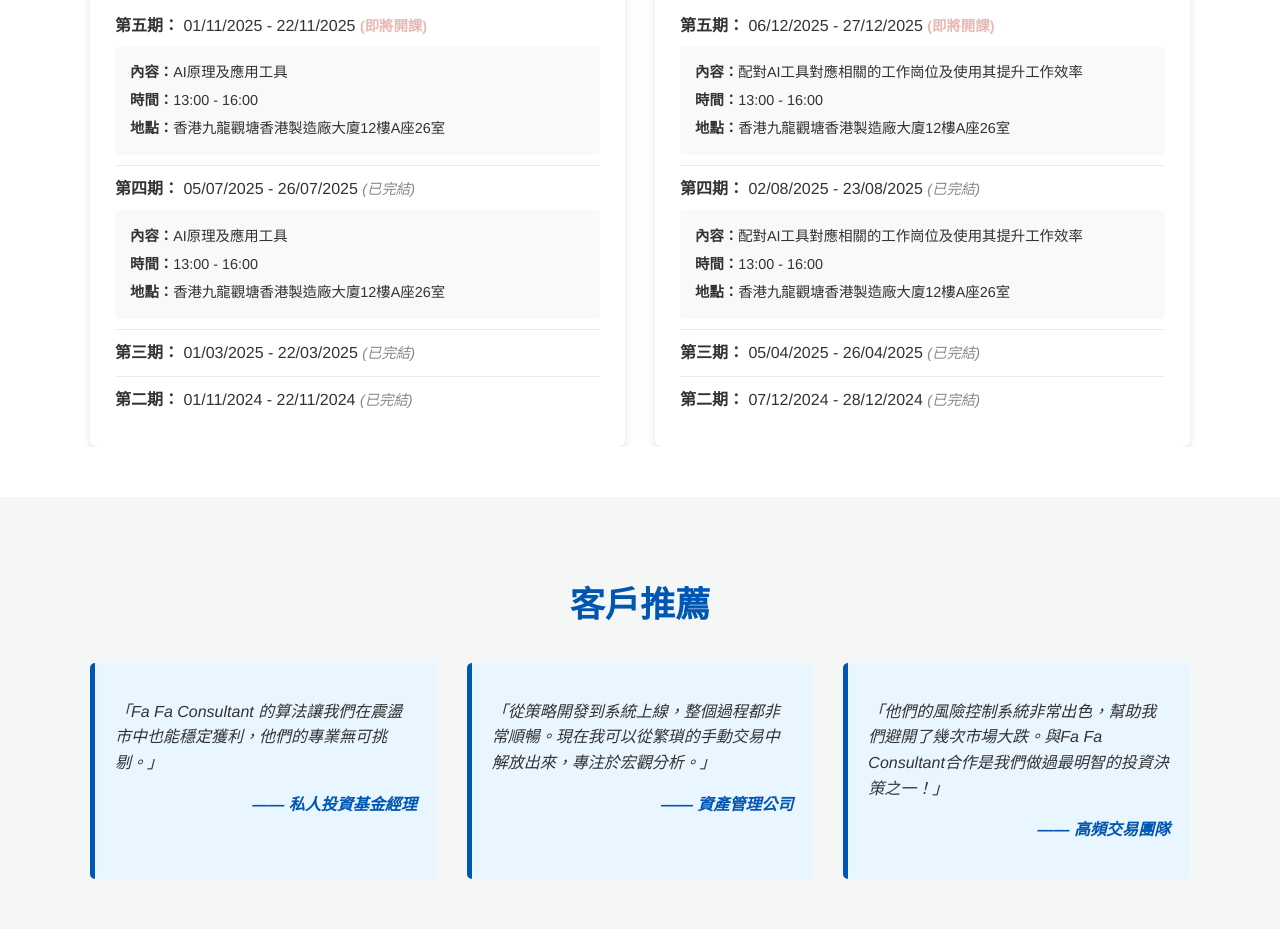
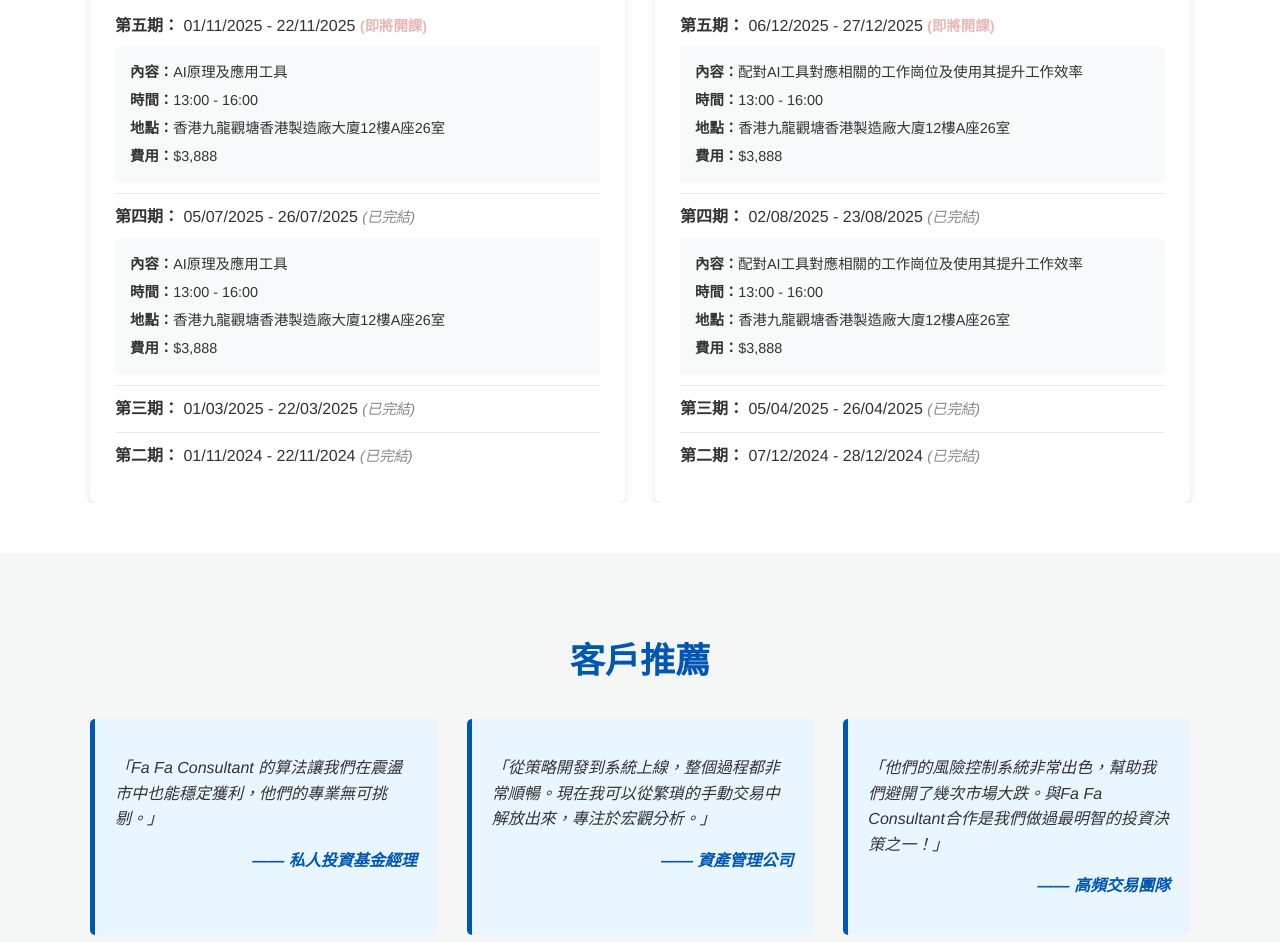
Before and after one commit to youcool1986/netlify, a plain HTML site: page index.html in a window 1280 px wide. Shown: the part 2397-3339 px from the top of the page. Drawn offline with Linux system fonts and the light colour scheme.

Commit message:
add lesson fee

```diff
--- a/index.html
+++ b/index.html
@@ -273,13 +273,14 @@
         </div>
     </section>
 
-    <!-- ========================= 企業增值培訓 START (內容保留不變) ========================= -->
+    <!-- ========================= 企業增值培訓 START (費用已更新) ========================= -->
+
     <section id="training" class="section section-light">
         <div class="container">
             <h2 class="section-title">企業增值培訓</h2>
             <p style="text-align: center; margin-top: -20px; margin-bottom: 40px;">我們提供專業的AI應用實戰課程，助您的團隊掌握未來工作技能，提升企業整體競爭力。</p>
             <div class="grid">
-                <!-- 培訓班A (詳細資訊已更新) -->
+                <!-- 培訓班A (費用已更新) -->
                 <div class="card training-card">
                     <a href="image/course_A.png" target="_blank" class="training-image-link">
                         <img src="image/course_A.png" alt="AI原理及應用工具實戰課程海報" class="training-image">
@@ -293,6 +294,7 @@
                                     <p><strong>內容：</strong>AI原理及應用工具</p>
                                     <p><strong>時間：</strong>13:00 - 16:00</p>
                                     <p><strong>地點：</strong>香港九龍觀塘香港製造廠大廈12樓A座26室</p>
+                                    <p><strong>費用：</strong>$3,888</p>
                                 </div>
                             </li>
                             <li>
@@ -301,6 +303,7 @@
                                     <p><strong>內容：</strong>AI原理及應用工具</p>
                                     <p><strong>時間：</strong>13:00 - 16:00</p>
                                     <p><strong>地點：</strong>香港九龍觀塘香港製造廠大廈12樓A座26室</p>
+                                    <p><strong>費用：</strong>$3,888</p>
                                 </div>
                             </li>
                             <li><strong>第三期：</strong> 01/03/2025 - 22/03/2025 <span class="status-past">(已完結)</span></li>
@@ -309,7 +312,7 @@
                     </div>
                 </div>
 
-                <!-- 培訓班B (詳細資訊已更新) -->
+                <!-- 培訓班B (費用已更新) -->
                 <div class="card training-card">
                     <a href="image/course_B.png" target="_blank" class="training-image-link">
                         <img src="image/course_B.png" alt="AI崗位應用與效率提升課程海報" class="training-image">
@@ -323,6 +326,7 @@
                                     <p><strong>內容：</strong>配對AI工具對應相關的工作崗位及使用其提升工作效率</p>
                                     <p><strong>時間：</strong>13:00 - 16:00</p>
                                     <p><strong>地點：</strong>香港九龍觀塘香港製造廠大廈12樓A座26室</p>
+                                    <p><strong>費用：</strong>$3,888</p>
                                 </div>
                             </li>
                             <li>
@@ -331,6 +335,7 @@
                                     <p><strong>內容：</strong>配對AI工具對應相關的工作崗位及使用其提升工作效率</p>
                                     <p><strong>時間：</strong>13:00 - 16:00</p>
                                     <p><strong>地點：</strong>香港九龍觀塘香港製造廠大廈12樓A座26室</p>
+                                    <p><strong>費用：</strong>$3,888</p>
                                 </div>
                             </li>
                             <li><strong>第三期：</strong> 05/04/2025 - 26/04/2025 <span class="status-past">(已完結)</span></li>
@@ -341,7 +346,9 @@
             </div>
         </div>
     </section>
-    <!-- ========================== 企業增值培訓 END ========================== -->
+
+<!-- ========================== 企業增值培訓 END ========================== -->
+
 
     <section id="testimonials" class="section">
         <div class="container">
```
